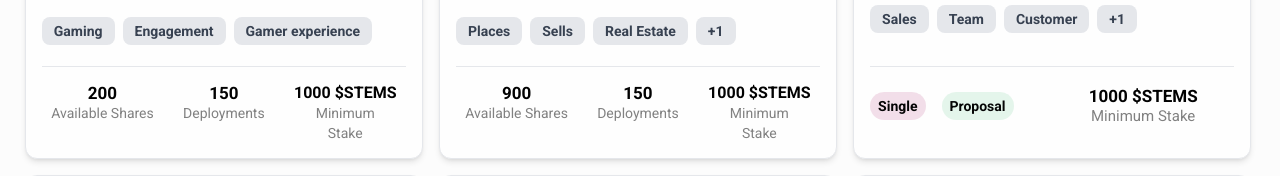
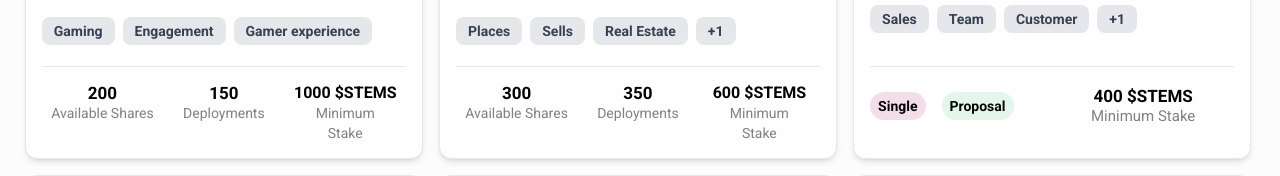
Before and after one commit to brainstems/marketplace-model-share-portal, a Next.js app: page / in a window 1280 px wide. Shown: the part 771-947 px from the top of the page. Built offline with nearby package versions, Linux system fonts and the light colour scheme.

Commit message:
fix cards

```diff
--- a/src/app/(landing)/activations/federated/ActivationFederated.tsx
+++ b/src/app/(landing)/activations/federated/ActivationFederated.tsx
@@ -14,7 +14,7 @@ const ActivationFederated = ({ view }: Props) => {
         "Player Engagement and Satisfaction Metrics using Gamer Profile:  Leveraging advanced deep-learning algorithms and predictive analytics, this AI model aggregates and analyzes data from multiple gaming platforms to create a comprehensive Global Gamer Profile. This profile includes player activities, preferences, and behaviors to offer insights that enhance personalized player experiences and boost satisfaction. ",
       tags: ["Gaming", "Engagement", "Gamer experience"],
       neurons: 4,
-      expectedOutcomes: "+$200.000",
+      expectedOutcomes: "+$300.000",
       availableShares: 200,
       pricePerShare: "4.5 $STEMS",
       id: 1,
@@ -26,8 +26,8 @@ const ActivationFederated = ({ view }: Props) => {
         "Optimize virtual currency and reward distribution to enhance player engagement and retention.",
       tags: ["Gaming", "Engagement", "Gamer experience"],
       neurons: 4,
-      expectedOutcomes: "+$200.000",
-      availableShares: 200,
+      expectedOutcomes: "+$600.000",
+      availableShares: 100,
       pricePerShare: "4.5 $STEMS",
       id: 1,
     },
@@ -38,8 +38,8 @@ const ActivationFederated = ({ view }: Props) => {
         "Streamline user onboarding and enhance overall experience for smooth, engaging interactions.",
       tags: ["Gaming", "Engagement", "Gamer experience"],
       neurons: 4,
-      expectedOutcomes: "+$200.000",
-      availableShares: 200,
+      expectedOutcomes: "+$700.000",
+      availableShares: 700,
       pricePerShare: "4.5 $STEMS",
       id: 1,
     },
@@ -50,8 +50,8 @@ const ActivationFederated = ({ view }: Props) => {
         "Identifies whitespace issues in data and records within the food & beverage sector, ensuring accuracy and operational efficiency.",
       tags: ["Food service", "ACME+8", "Delivery", "More"],
       neurons: 4,
-      expectedOutcomes: "+$200.000",
-      availableShares: 200,
+      expectedOutcomes: "+$200",
+      availableShares: 1200,
       pricePerShare: "4.5 $STEMS",
       id: 2,
     },
@@ -62,8 +62,8 @@ const ActivationFederated = ({ view }: Props) => {
         "Our drink distribution process is designed for efficiency and customer satisfaction. We maintain a well-organized inventory and use advanced logistics to deliver quality beverages to your doorstep, all while keeping sustainability in mind.",
       tags: ["Food service", "ACME+8", "Delivery", "More"],
       neurons: 4,
-      expectedOutcomes: "+$200.000",
-      availableShares: 200,
+      expectedOutcomes: "+$153.000",
+      availableShares: 1500,
       pricePerShare: "4.5 $STEMS",
       id: 3,
     },
@@ -74,8 +74,8 @@ const ActivationFederated = ({ view }: Props) => {
         "Forecast demand with high accuracy to align supply with market needs.",
       tags: ["Food service", "ACME+8", "Delivery", "More"],
       neurons: 4,
-      expectedOutcomes: "+$200.000",
-      availableShares: 200,
+      expectedOutcomes: "+$240.000",
+      availableShares: 240,
       pricePerShare: "4.5 $STEMS",
       id: 4,
     },
@@ -86,8 +86,8 @@ const ActivationFederated = ({ view }: Props) => {
         "Plan dynamic menus based on real-time data and trends for better customer engagement.",
       tags: ["Food service", "ACME+8", "Delivery", "More"],
       neurons: 4,
-      expectedOutcomes: "+$200.000",
-      availableShares: 200,
+      expectedOutcomes: "+$680.000",
+      availableShares: 2100,
       pricePerShare: "4.5 $STEMS",
       id: 5,
     },
@@ -98,8 +98,8 @@ const ActivationFederated = ({ view }: Props) => {
         "Replenish stock efficiently with AI-driven insights to prevent shortages and overstock.",
       tags: ["Food service", "ACME+8", "Delivery", "More"],
       neurons: 4,
-      expectedOutcomes: "+$200.000",
-      availableShares: 200,
+      expectedOutcomes: "+$900.000",
+      availableShares: 50,
       pricePerShare: "4.5 $STEMS",
       id: 6,
     },
@@ -110,8 +110,8 @@ const ActivationFederated = ({ view }: Props) => {
         "Coordinate orders seamlessly to improve fulfillment and operational efficiency.",
       tags: ["Food service", "ACME+8", "Delivery", "More"],
       neurons: 4,
-      expectedOutcomes: "+$200.000",
-      availableShares: 200,
+      expectedOutcomes: "+$1200",
+      availableShares: 894,
       pricePerShare: "4.5 $STEMS",
       id: 7,
     },
@@ -122,8 +122,8 @@ const ActivationFederated = ({ view }: Props) => {
         "Track ingredients in real-time to ensure freshness and reduce waste.",
       tags: ["Food service", "ACME+8", "Delivery", "More"],
       neurons: 4,
-      expectedOutcomes: "+$200.000",
-      availableShares: 200,
+      expectedOutcomes: "+$1424",
+      availableShares: 500,
       pricePerShare: "4.5 $STEMS",
       id: 8,
     },
--- a/src/app/(landing)/activations/single/ActivationSingle.tsx
+++ b/src/app/(landing)/activations/single/ActivationSingle.tsx
@@ -28,9 +28,9 @@ const ActivationSingle = ({ view }: Props) => {
       running: true,
       subtitle: "Enhance sales by optimizing product mix based on performance data and trends.",
       tags: ["Places", "Sells", "Real Estate", "More"],
-      availableShares: 900,
-      deployments: 150,
-      price: "1000 $STEMS",
+      availableShares: 300,
+      deployments: 350,
+      price: "600 $STEMS",
       id: 2,
     },
     {
@@ -39,7 +39,7 @@ const ActivationSingle = ({ view }: Props) => {
       running: false,
       subtitle: "Focus on high-value customers to maximize returns with targeted sales strategies.",
       tags: ["Sales", "Team", "Customer", "More"],
-      reservePrice: "1000 $STEMS",
+      reservePrice: "400 $STEMS",
       id: 3,
     },
     {
@@ -48,7 +48,7 @@ const ActivationSingle = ({ view }: Props) => {
       running: false,
       subtitle: "Determine the best sales channels for seasonal or holiday products using data insights.",
       tags: ["Sales", "Team", "Customer", "More"],
-      reservePrice: "1000 $STEMS",
+      reservePrice: "1200 $STEMS",
       id: 4,
     },
     {
@@ -57,7 +57,7 @@ const ActivationSingle = ({ view }: Props) => {
       running: false,
       subtitle: "Optimize inventory with AI to maintain optimal stock levels and reduce excess.",
       tags: ["Sales", "Team", "Customer", "More"],
-      reservePrice: "1000 $STEMS",
+      reservePrice: "1500 $STEMS",
       id: 5,
     },
     {
@@ -66,7 +66,7 @@ const ActivationSingle = ({ view }: Props) => {
       running: false,
       subtitle: "Analyze and enhance your supply chain for better efficiency and cost savings.",
       tags: ["Sales", "Team", "Customer", "More"],
-      reservePrice: "1000 $STEMS",
+      reservePrice: "100 $STEMS",
       id:6,
     },
     {
@@ -75,7 +75,7 @@ const ActivationSingle = ({ view }: Props) => {
       running: false,
       subtitle: "Manage recipes creatively with tools to improve and streamline culinary processes.",
       tags: ["Sales", "Team", "Customer", "More"],
-      reservePrice: "1000 $STEMS",
+      reservePrice: "400 $STEMS",
       id: 7,
     },
     {
@@ -84,7 +84,7 @@ const ActivationSingle = ({ view }: Props) => {
       running: false,
       subtitle: "Ensure product quality with in-depth analysis and management solutions.",
       tags: ["Sales", "Team", "Customer", "More"],
-      reservePrice: "1000 $STEMS",
+      reservePrice: "800 $STEMS",
       id: 8,
     },
     {
@@ -93,7 +93,7 @@ const ActivationSingle = ({ view }: Props) => {
       running: false,
       subtitle: "Plan purchases strategically with AI to optimize spending and inventory levels.",
       tags: ["Sales", "Team", "Customer", "More"],
-      reservePrice: "1000 $STEMS",
+      reservePrice: "1700 $STEMS",
       id: 9,
     },
   ];
```
